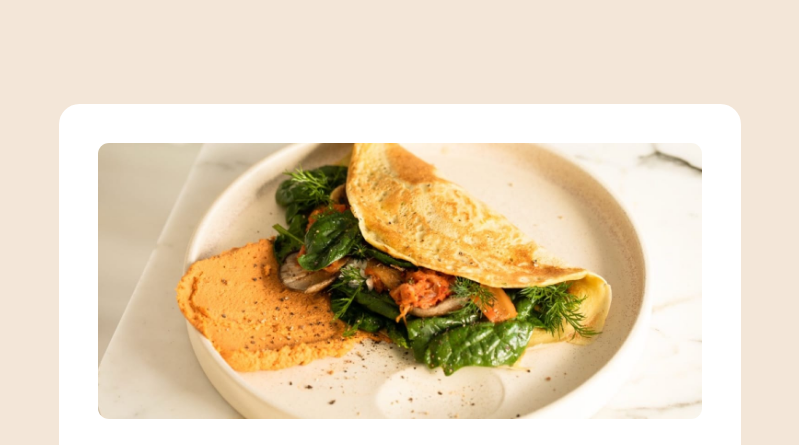
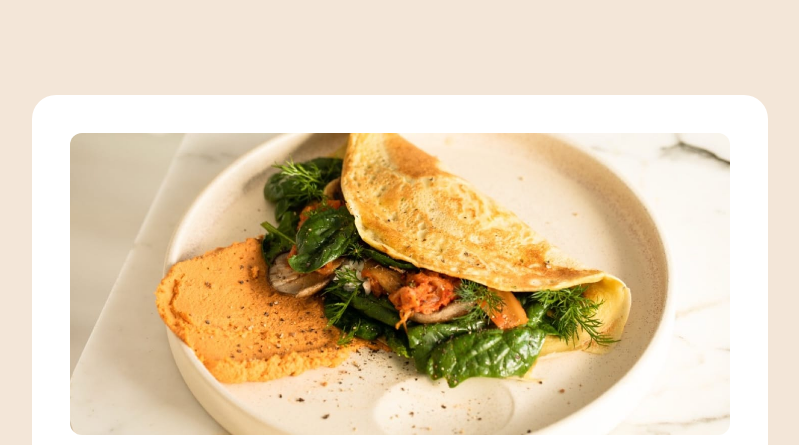
Before and after one commit to levivc/fm-recipe-page, a plain HTML site: page index.html in a window 1280 px wide. Shown: the top 445 px of the page, without its empty margins (240-1039 px from the left). Drawn offline with Linux system fonts and the light colour scheme.

Commit message:
no outer margins for small screen sizes

```diff
--- a/css/style.css
+++ b/css/style.css
@@ -38,20 +38,13 @@ body {
 
 main {
     background-color: var(--ui-white);
-    /* Evaluates to 23.4375rem (375px) for a 375px wide viewport,
-    and 46rem (736px) for 1440px */
-    inline-size: calc(15.493rem + 33.897vi);
-    /* Evaluates to 0rem for a 375px wide viewport, and 7.66rem for 1440px */
-    margin-block: calc(11.508vi - 2.697rem);
+    /* between 320px and 736px */
+    inline-size: clamp(20rem, 100vi, 46rem);
     margin-inline: auto;
-    /* Evaluates to 0rem for a 375px wide viewport, and 1.5rem for 1440px */
-    border-radius: calc(2.254vi - 0.528rem);
 }
-
 main > * {
     margin-inline: 2rem;
 }
-
 main > section {
     padding-block: 2em;
     border-block-end: 1px solid var(--ui-stone-150);
@@ -66,10 +59,6 @@ main > section {
     img {
         inline-size: 100%;
         display: block;
-        /* Evaluates to 0rem for a 375px wide viewport, and 1.5rem for 1440px */
-        --radius: calc(2.254vi - 0.528rem);
-        border-start-start-radius: var(--radius);
-        border-start-end-radius: var(--radius);
     }
 }
 
@@ -111,7 +100,6 @@ ul, ol {
         }
     }
 }
-
 ul {
     list-style: none;
     li {
@@ -167,19 +155,30 @@ table {
     }
 }
 
-@media (min-width: 56.6875rem) { /* 907px, half way between 375px and 1440px */
+@media (min-width: 38rem) { /* 672px */
     .main-illustration {
-        /* Evaluates to 2rem for a 375px wide viewport, and 2.5rem for 1440px */
-        margin-inline: calc(1.824rem + 0.751vi);
-        /* Evaluates to 2rem for a 375px wide viewport, and 2.5rem for 1440px */
-        padding-block-start: calc(1.824rem + 0.751vi);
+        margin-inline: 2rem;
+        padding-block-start: 2rem;
         img {
-            /* Evaluates to 0.375rem for a 375px wide viewport, and 0.75rem for 1440px */
-            border-radius: calc(0.243rem + 0.563vi);
+            border-radius: 0.75rem;
         }
     }
+}
+
+@media (min-width: 46rem) { /* 736px */
+    .main-illustration {
+        /* Evaluates to 2rem for a 736px wide viewport, and 2.5rem for 1440px */
+        margin-inline: calc(1.477rem + 1.136vi);
+        /* Evaluates to 2rem for a 736px wide viewport, and 2.5rem for 1440px */
+        padding-block-start: calc(1.477rem + 1.136vi);
+    }
+    main {
+        /* Evaluates to 0rem for a 736px wide viewport, and 7.66rem for 1440px */
+        margin-block: calc(17.409vi - 8.008rem);
+        border-radius: 1.5rem;
+    }
     main > * {
-        /* Evaluates to 2rem for a 375px wide viewport, and 2.5rem for 1440px */
-        margin-inline: calc(1.824rem + 0.751vi);
+        /* Evaluates to 2rem for a 736px wide viewport, and 2.5rem for 1440px */
+        margin-inline: calc(1.477rem + 1.136vi);
     }
 }
```
